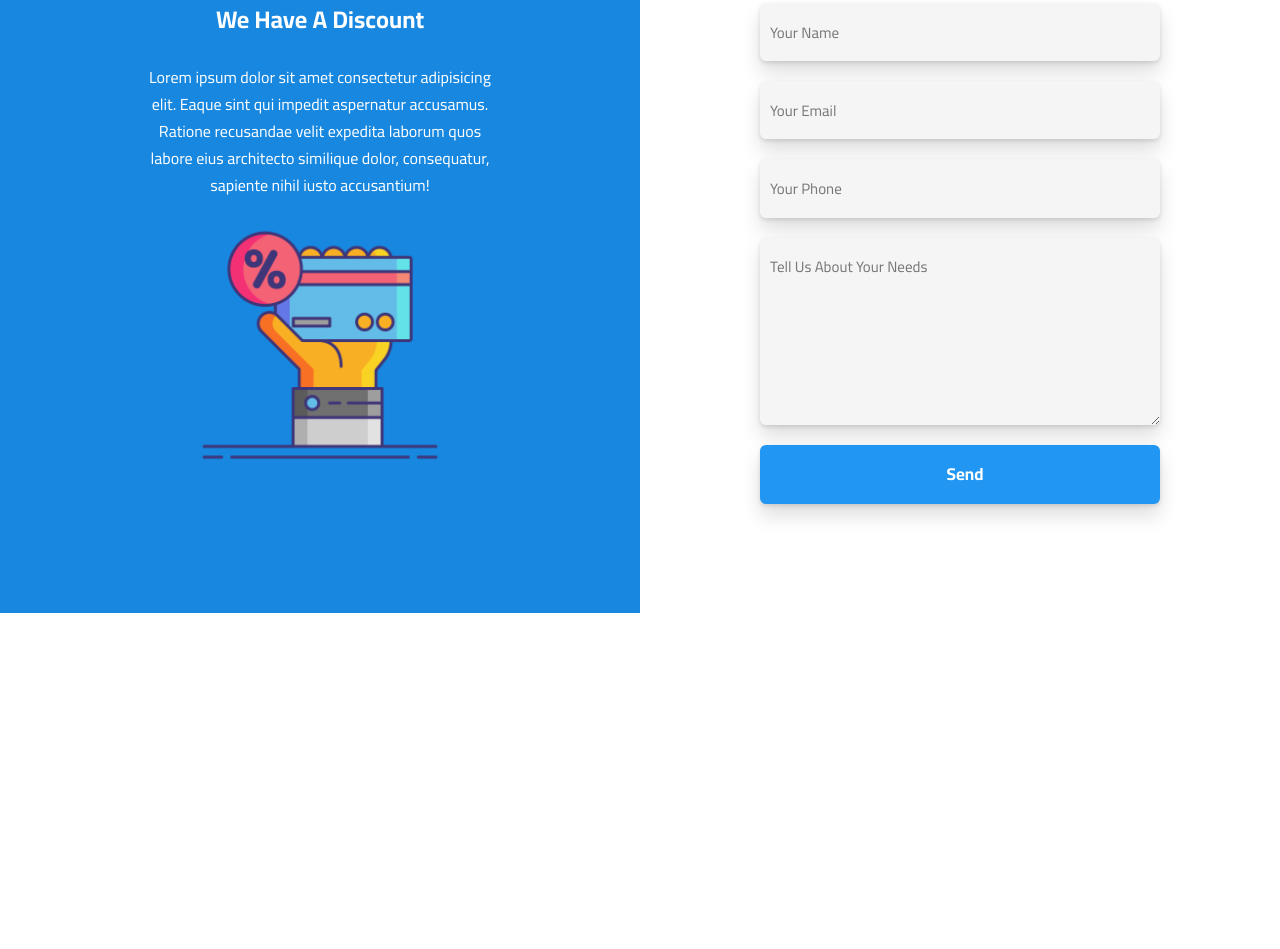
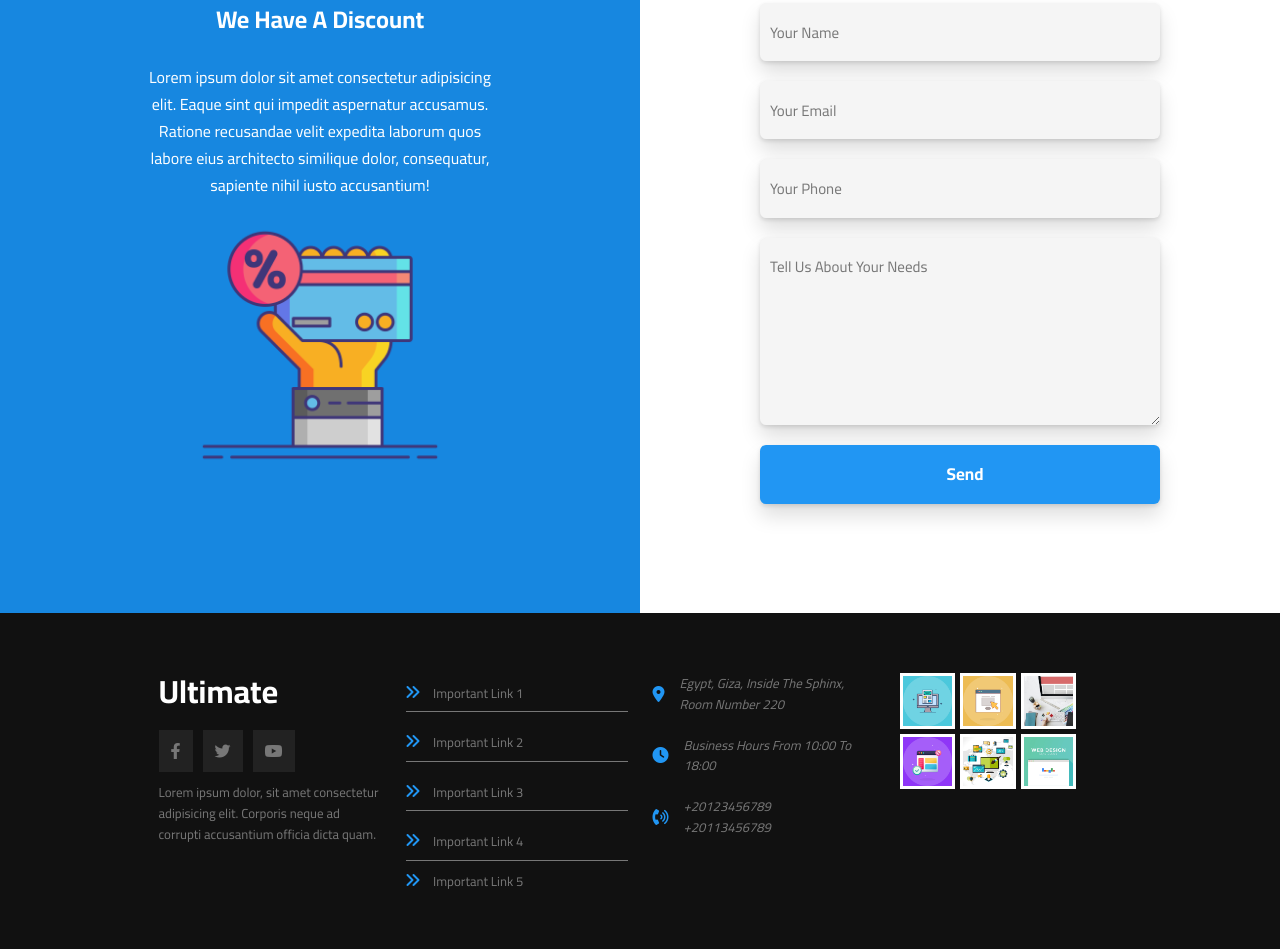
Before and after one commit to MohamedKhalaf10/Ultimate-Web-Page, a plain HTML site: page index.html in a window 1280 px wide. Shown: the part 10568-11517 px from the top of the page. Before the commit the page ends 11181 px from the top, so only its background shows below. Drawn offline with Linux system fonts and the light colour scheme.

Commit message:
Add Footer

```diff
--- a/css/style.css
+++ b/css/style.css
@@ -1498,6 +1498,98 @@ header .mega-menu .other-links ul li a {
   font-weight: 700;
 }
 /* End Stats */
+/* Start Footer */
+footer {
+  padding-top: var(--section-padding);
+  padding-bottom: var(--section-padding);
+  background-color: rgb(17, 17, 17);
+  color: #777;
+}
+footer .container {
+  display: flex;
+  gap: 25px;
+  flex-wrap: wrap;
+  align-items: flex-start;
+  justify-content: center;
+}
+footer .logo {
+  flex-basis: 20%;
+}
+footer .logo h1 {
+  color: white;
+  margin: 0 0 20px 0;
+}
+footer .logo .social {
+  display: flex;
+  gap: 10px;
+}
+footer .logo .social a {
+  display: block;
+  padding: 12px;
+  color: #777;
+  background-color: rgb(34, 34, 34);
+}
+footer .logo p {
+  font-size: 13px;
+  margin-top: 10px;
+  line-height: 1.6;
+}
+footer .important-links {
+  flex-basis: 20%;
+}
+footer .important-links .link:not(:last-child) {
+  padding: 10px 0;
+  border-bottom: 1px solid #777;
+  margin-bottom: 10px;
+}
+footer .important-links .link i {
+  margin-right: 10px;
+  color: var(--main-color);
+}
+footer .important-links .link a {
+  color: #777;
+  font-size: 13px;
+}
+footer .info {
+  flex-basis: 20%;
+}
+footer .info .box {
+  display: flex;
+  margin-bottom: 20px;
+  line-height: 1.6;
+  align-items: center;
+  font-style: italic;
+}
+footer .info .box i {
+  color: var(--main-color);
+  margin-right: 15px;
+}
+footer .info .box address {
+  font-size: 13px;
+}
+footer .info .box span {
+  font-size: 13px;
+}
+footer .mini-gallery {
+  display: flex;
+  flex-wrap: wrap;
+  gap: 5px;
+  flex-basis: 20%;
+}
+@media (max-width: 767px) {
+  footer .logo,
+  footer .important-links,
+  footer .info,
+  footer .mini-gallery {
+    flex-basis: 100%;
+  }
+}
+footer .mini-gallery img {
+  width: 50px;
+  border: 3px solid white;
+  flex-basis: 25%;
+}
+/* End Footer */
 /* Start Animayion */
 @keyframes up-down {
   0%,
--- a/index.html
+++ b/index.html
@@ -945,6 +945,76 @@
       <!-- End Discount -->
     </main>
     <!-- End Main -->
+    <!-- Start Footer -->
+    <footer>
+      <div class="container">
+        <div class="logo">
+          <h1>Ultimate</h1>
+          <div class="social">
+            <a href="#"><i class="fab fa-facebook-f"></i></a>
+            <a href="#"><i class="fab fa-twitter"></i></a>
+            <a href="#"><i class="fab fa-youtube"></i></a>
+          </div>
+          <p>
+            Lorem ipsum dolor, sit amet consectetur adipisicing elit. Corporis
+            neque ad corrupti accusantium officia dicta quam.
+          </p>
+        </div>
+        <div class="important-links">
+          <div class="link">
+            <i class="fas fa-angle-double-right"></i>
+            <a href="#">Important Link 1</a>
+          </div>
+          <div class="link">
+            <i class="fas fa-angle-double-right"></i>
+            <a href="#">Important Link 2</a>
+          </div>
+          <div class="link">
+            <i class="fas fa-angle-double-right"></i>
+            <a href="#">Important Link 3</a>
+          </div>
+          <div class="link">
+            <i class="fas fa-angle-double-right"></i>
+            <a href="#">Important Link 4</a>
+          </div>
+          <div class="link">
+            <i class="fas fa-angle-double-right"></i>
+            <a href="#">Important Link 5</a>
+          </div>
+        </div>
+        <div class="info">
+          <div class="box">
+            <i class="fas fa-location-dot"></i>
+            <address>Egypt, Giza, Inside The Sphinx, Room Number 220</address>
+          </div>
+          <div class="box">
+            <i class="fas fa-clock"></i>
+            <span>Business Hours From 10:00 To 18:00</span>
+          </div>
+          <div class="box">
+            <i class="fas fa-phone-volume"></i>
+            <span
+              >+20123456789<br />
+              +20113456789</span
+            >
+          </div>
+        </div>
+        <div class="mini-gallery">
+          <img src="images/gallery-01.png" />
+
+          <img src="images/gallery-02.png" />
+
+          <img src="images/gallery-03.jpg" />
+
+          <img src="images/gallery-04.png" />
+
+          <img src="images/gallery-05.jpg" />
+
+          <img src="images/gallery-06.png" />
+        </div>
+      </div>
+    </footer>
+    <!-- End Footer -->
     <script src="js/app.js"></script>
   </body>
 </html>
```
